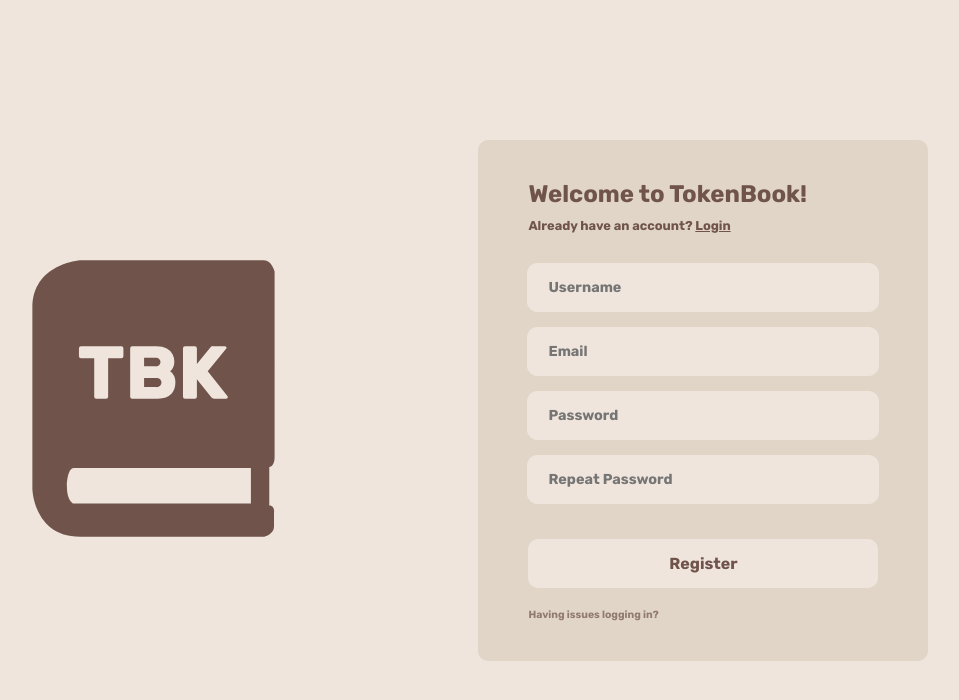
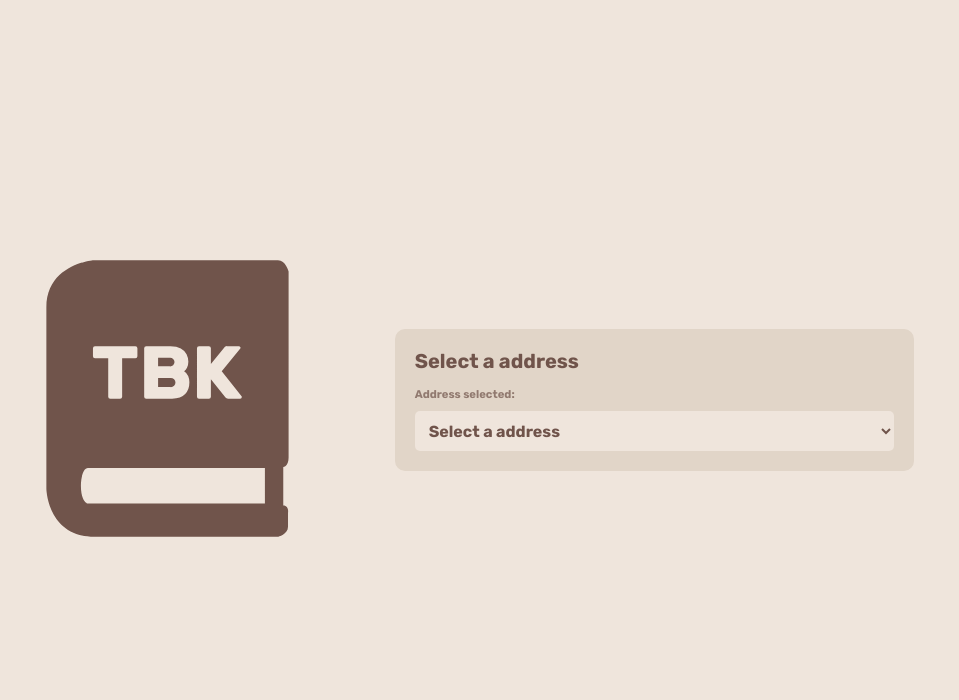
Before and after one commit to avictormorais/token-book, a React (Vite) app: page /login in a window 1280 px wide. Shown: the top 700 px of the page, without its empty margins (173-1132 px from the left). Built offline with nearby package versions, Linux system fonts and the light colour scheme.

Commit message:
feat: add address selector page and logic

```diff
--- a/src/App.jsx
+++ b/src/App.jsx
@@ -8,6 +8,7 @@ import Upload from './pages/Upload';
 import Details from './pages/Details';
 import Error from './pages/Error';
 import Search from './pages/Search'
+import AddressSelector from './pages/AddressSelector';
 
 const App = () => {
     const { i18n } = useTranslation();
@@ -20,7 +21,7 @@ const App = () => {
     return (
         <BrowserRouter>
             <Routes>
-                <Route path="/login" element={<Login />} />
+                <Route path="/login" element={<AddressSelector />} />
                 <Route path="*" element={<Error />} />
 
                 <Route element={<AppLayout />}>
--- /dev/null
+++ b/src/assets/addresses.json
@@ -0,0 +1,5 @@
+[
+    "0x1A2b3C4d5E6f7G8h9I0J1K2L3M4N5O6P7Q8R9S0T",
+    "0x9Z8Y7X6W5V4U3T2S1R0P9O8N7M6L5K4J3I2H1G0F",
+    "0xA1B2C3D4E5F6G7H8I9J0K1L2M3N4O5P6Q7R8S9T0"
+]
--- a/src/locales/en.json
+++ b/src/locales/en.json
@@ -34,6 +34,9 @@
     "file_required": "Please, send a PDF file.",
     "all_fields_required": "Fill all fields",
     "collection": "Collection",
+    "select_address": "Select a address",
+    "selected_address": "Address selected",
+    "must_select_address": "You need to authenticate.",
 
     "LOGIN_errorField": "Please fill in all required fields.",
     "LOGIN_errorEmail": "Enter a valid email address.",
--- a/src/locales/pt.json
+++ b/src/locales/pt.json
@@ -34,6 +34,9 @@
     "file_required": "Você precisa anexar um PDF.",
     "all_fields_required": "Preencha todos os campos",
     "collection": "Acervo",
+    "select_address": "Selecione um endereço",
+    "selected_address": "Endereço selecionado",
+    "must_select_address": "Você precisa se autenticar.",
 
     "LOGIN_errorField": "Preencha todos os campos.",
     "LOGIN_errorEmail": "Insira um email válido.",
--- /dev/null
+++ b/src/pages/AddressSelector.jsx
@@ -0,0 +1,117 @@
+import styled from "styled-components";
+import IconComponent from '../components/IconComponent'
+import addresses from '../assets/addresses.json'
+import { Link } from 'react-router-dom';
+import { useState } from 'react';
+import { useTranslation } from 'react-i18next'
+
+function AddressSelector(){
+    const { t } = useTranslation()
+    const [selectedAddress, setSelectedAddress] = useState('');
+
+    const handleSelect = (event) => {
+        const address = event.target.value;
+        setSelectedAddress(address);
+        localStorage.setItem("UserAddress", address);
+    };
+
+    return(
+        <Container>
+            <LinkComponent to={'/'}>
+                <IconComponent height={'23vw'} width={'23vw'} fill={'var(--primary-text-color)'}/>
+            </LinkComponent>
+
+            <SelectorContainer>
+                <Title>{t('select_address')}</Title>
+                <TextSelected>{`${t('selected_address')}:\n ${localStorage.getItem("UserAddress") ? localStorage.getItem("UserAddress") : ''}`}</TextSelected>
+
+                <StyledSelect value={selectedAddress} onChange={handleSelect}>
+                    <option value="" disabled>{t('select_address')}</option>
+                    {addresses.map((address, index) => (
+                        <option key={index} value={address}>{address}</option>
+                    ))}
+                </StyledSelect>
+            </SelectorContainer>
+        </Container>
+    )
+}
+
+const LinkComponent = styled(Link)`
+    margin: 0;
+    padding: 0;
+    height: auto;
+    width: auto;
+    margin-block: auto;
+
+    @media (max-width: 1000px) {
+        margin-inline: auto;
+        margin-top: auto;
+    }
+`
+
+const Container = styled.div`
+    height: 100vh;
+    width: 100vw;
+    display: flex;
+    justify-content: center;
+    align-content: center;
+
+    @media (max-width: 1000px) {
+        flex-direction: column;
+    }
+`
+
+const SelectorContainer = styled.div`
+    background-color: var(--secondary-color);
+    border-radius: 10px;
+    margin-left: 80px;
+    margin-block: auto;
+    display: flex;
+    align-items: center;
+    justify-content: center;
+    padding: 20px;
+    flex-direction: column;
+
+    @media (max-width: 1000px) {
+        width: 70%;
+        margin-inline: auto;
+        margin-bottom: auto;
+        margin-top: 0;
+    }
+`
+
+const Title = styled.h1`
+    font-size: 1.25em;
+    font-weight: bold;
+    margin-right: auto;
+    margin-bottom: 5px;
+`
+
+const TextSelected = styled.p`
+    font-size: .7em;
+    font-weight: bold;
+    opacity: 0.7;
+    margin-block: 10px;
+    word-wrap: break-word;
+    width: 100%;
+`
+
+const StyledSelect = styled.select`
+    height: 40px;
+    border-radius: 5px;
+    border: none;
+    background-color: var(--primary-color);
+    color: var(--primary-text-color);
+    font-size: 1rem;
+    padding: 0 10px;
+    outline: none;
+    font-weight: bold;
+    width: 100%;
+
+    option {
+        background-color: var(--secondary-color);
+        color: var(--primary-text-color);
+    }
+`
+
+export default AddressSelector;
--- a/src/pages/Details.jsx
+++ b/src/pages/Details.jsx
@@ -30,7 +30,7 @@ function Details(){
     useEffect(() => {
         const fetchBookDetails = async () => {
             try {
-                const response = await api.post('/list-books', { cid: id });
+                const response = await api.post('/list-books', { cid: id, user: localStorage.getItem("UserAddress") ? localStorage.getItem("UserAddress") : '' });
                 const book = response.data[0];
                 console.log(book)
                 if (book.metadata?.name) {
--- a/src/pages/Home.jsx
+++ b/src/pages/Home.jsx
@@ -23,7 +23,7 @@ function Home(){
     useEffect(() => {
         const fetchBooksByGenre = async () => {
             try {
-                const response = await api.post('/list-books', { genre: [selectedGenre] });
+                const response = await api.post('/list-books', { genre: [selectedGenre], user: localStorage.getItem("UserAddress") ? localStorage.getItem("UserAddress") : '' });
                 setBooks(Array.isArray(response.data) ? response.data : []);
             } catch (error) {
                 setBooks([]);
--- a/src/pages/Search.jsx
+++ b/src/pages/Search.jsx
@@ -19,7 +19,7 @@ function Search() {
         const fetchBooks = async () => {
             try {
                 if(q){
-                    const response = await api.post('/list-books', { name: q });
+                    const response = await api.post('/list-books', { name: q, user: localStorage.getItem("UserAddress") ? localStorage.getItem("UserAddress") : '' });
                     setBooks(Array.isArray(response.data) ? response.data : []);
                 } else {
                     setBooks([]);
--- a/src/pages/Upload.jsx
+++ b/src/pages/Upload.jsx
@@ -71,6 +71,7 @@ function Upload() {
             genres: [],
             isPrivate: false,
             file: null,
+            user: localStorage.getItem("UserAddress") ? localStorage.getItem("UserAddress") : ''
         });
     };
 
@@ -84,6 +85,10 @@ function Upload() {
         if (!file || !title.trim() || !author.trim() || !description.trim() || genres.length === 0) {
             alert(t('all_fields_required'));
             return;
+        }
+
+        if(!localStorage.getItem("UserAddress")){
+            alert(t('must_select_address'))
         }
 
         const form = new FormData();
```
